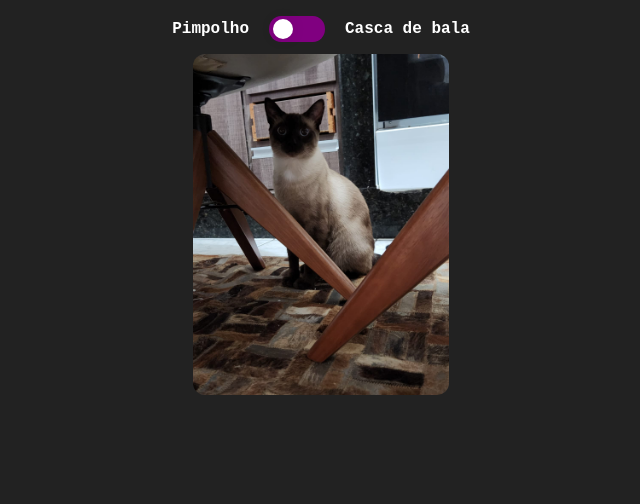
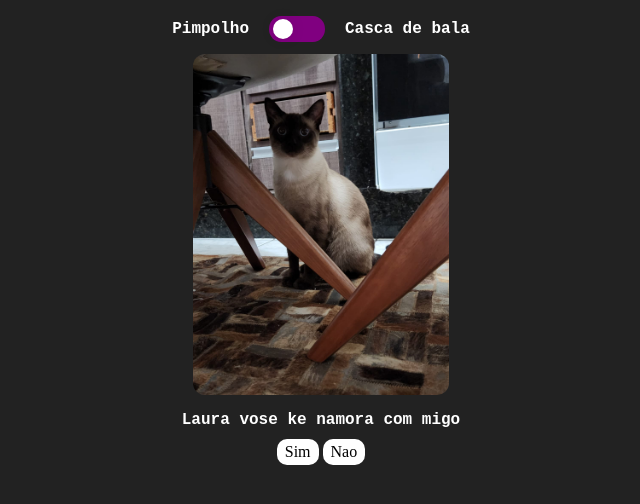
Before and after one commit to JefteMedeiros/pimpolho, a plain HTML site: page index.html in a window 1280 px wide. Shown: the whole page, without its empty margins (319-959 px from the left). Drawn offline with Linux system fonts and the light colour scheme.

Commit message:
dia imporatnte

```diff
--- a/index.html
+++ b/index.html
@@ -26,5 +26,18 @@
     </div>
     <img id="cat-pic" src="pimpolho.jpeg" alt="Gato">
   </div>
+  <h2 style="color: white; margin: auto; text-align: center;">Laura vose ke namora com migo</h2>
+  <div style="margin: auto; width: 100%; text-align: center; margin-top: 10px;">
+    <button style="background-color: white; padding: 4px 8px; border-radius: 10px;" onclick="laura();">Sim</button>
+    <button style="background-color: white; padding: 4px 8px; border-radius: 10px;" onclick="bibo();">Nao</button>
+  </div>
+  <script>
+    function laura() {
+      alert("agora vose ta namorano com o gft")
+    }
+    function bibo() {
+      alert("vose quer sim fodase")
+    }
+  </script>
 </body>
 </html>
```
